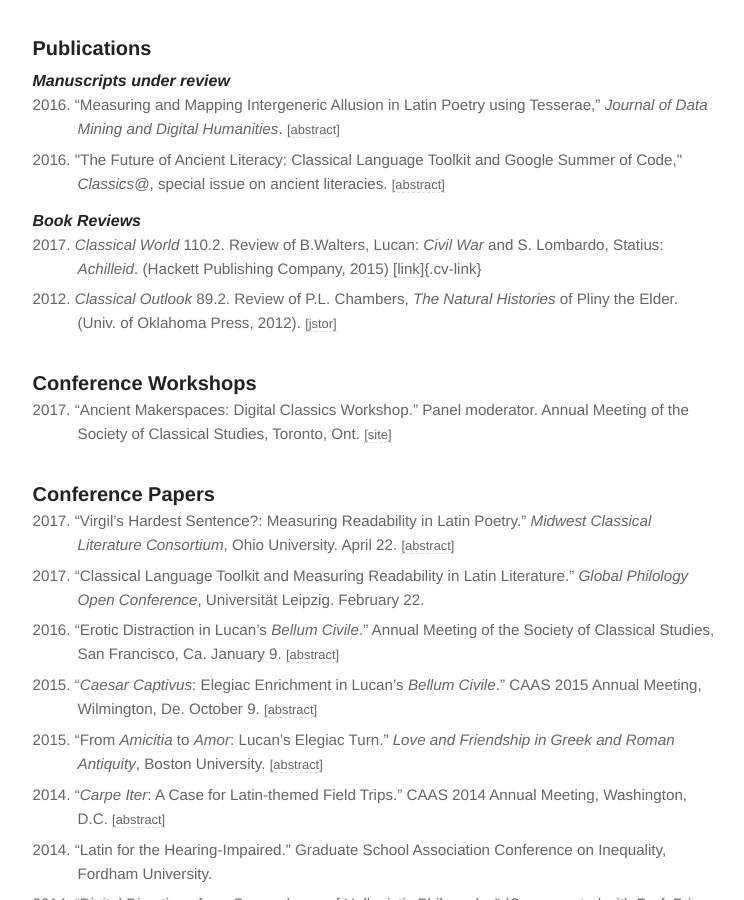
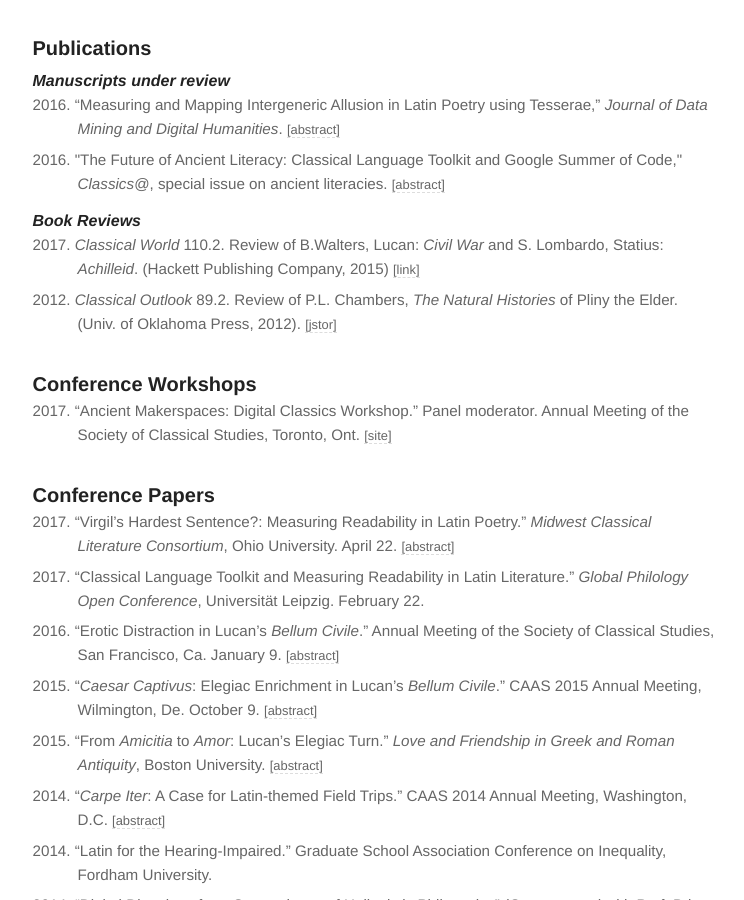
Before and after one commit to diyclassics/diyclassics.github.io, a Jekyll site: the page built from cv.md, in a window 1280 px wide and 900 px high, scrolled down 810 px. Shown: the whole window, without its empty margins (265-1009 px from the left). Built offline with Jekyll 4.4.1, drawn with Linux system fonts in a browser that asks for light colours.

Commit message:
Fix link

```diff
--- a/cv.md
+++ b/cv.md
@@ -42,7 +42,7 @@ January 2017
 
 #### Book Reviews
 
-- 2017\. *Classical World* 110.2. Review of B.Walters, Lucan: *Civil War* and S. Lombardo, Statius: *Achilleid*. (Hackett Publishing Company, 2015) [[link]](http://muse.jhu.edu/article/648015){.cv-link}
+- 2017\. *Classical World* 110.2. Review of B.Walters, Lucan: *Civil War* and S. Lombardo, Statius: *Achilleid*. (Hackett Publishing Company, 2015) [[link]](http://muse.jhu.edu/article/648015){:.cv-link}
 - 2012\. *Classical Outlook* 89.2. Review of P.L. Chambers, *The Natural Histories* of Pliny the Elder. (Univ. of Oklahoma Press, 2012). [[jstor]](https://www.jstor.org/stable/43940167){:.cv-link}
 
 ### Conference Workshops
```
